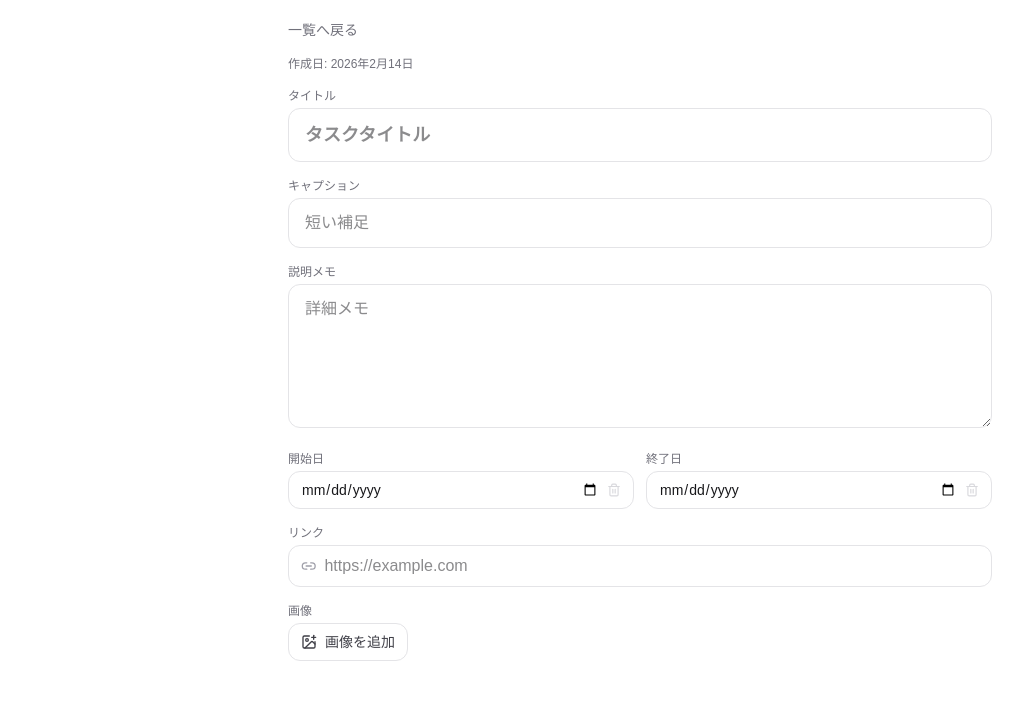
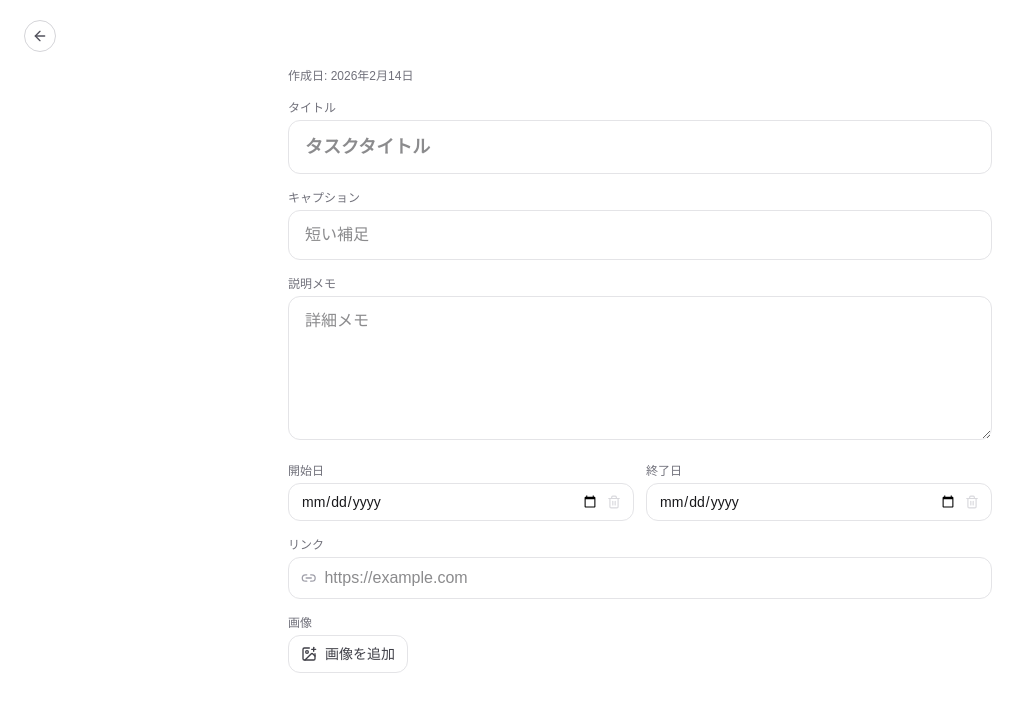
Before and after one commit to yontakulab/tsubushigoto, a Next.js app in the folder web/: page /task/new in a window 1280 px wide. Shown: the top 712 px of the page, without its empty margins (0-1031 px from the left). Built offline with nearby package versions, Linux system fonts and the light colour scheme.

Commit message:
詳細画面のフローティングボタン化

```diff
--- a/web/app/page.tsx
+++ b/web/app/page.tsx
@@ -485,7 +485,7 @@ export default function Home() {
   }, [isInitialLoaded]);
 
   useEffect(() => {
-    if (!isInitialLoaded) {
+    if (!isInitialLoaded || !isListVisible) {
       return;
     }
 
@@ -497,7 +497,7 @@ export default function Home() {
     window.requestAnimationFrame(() => {
       window.scrollTo({ top: scrollY, behavior: "auto" });
     });
-  }, [isInitialLoaded, tasks.length]);
+  }, [isInitialLoaded, isListVisible, tasks.length]);
 
   useEffect(() => {
     if (toastTimerRef.current !== null) {
--- a/web/components/task-editor-page.tsx
+++ b/web/components/task-editor-page.tsx
@@ -1,9 +1,8 @@
 "use client";
 
 import { ChangeEvent, FormEvent, useEffect, useMemo, useRef, useState } from "react";
-import Link from "next/link";
 import { useRouter } from "next/navigation";
-import { Check, ImagePlus, Link2, Trash2 } from "lucide-react";
+import { ArrowLeft, Check, ImagePlus, Link2, Trash2 } from "lucide-react";
 import {
   createTaskDraft,
   getTaskById,
@@ -207,7 +206,8 @@ export default function TaskEditorPage({ taskId }: TaskEditorPageProps) {
 
   return (
     <main className="mx-auto min-h-screen w-full max-w-3xl overflow-x-hidden bg-white px-5 py-5 text-zinc-900 sm:px-8">
-      <div className="mb-4 flex items-center justify-between" role="banner">
+      <div className="mb-4 h-8" role="banner" />
+
       <button
         type="button"
         onClick={() => {
@@ -217,25 +217,27 @@ export default function TaskEditorPage({ taskId }: TaskEditorPageProps) {
           }
           router.push("/");
         }}
-          className="text-sm text-zinc-500 hover:text-zinc-700"
+        className="fixed top-5 left-6 z-30 flex h-8 w-8 items-center justify-center rounded-full border border-zinc-300 bg-white/70 text-zinc-600"
+        aria-label="一覧へ戻る"
+        title="一覧へ戻る"
       >
-          一覧へ戻る
+        <ArrowLeft size={16} />
       </button>
+
       {taskId && (
         <button
           type="button"
           onClick={handleCompleteButtonClick}
-            className={`rounded-full border p-2 transition ${task.completed
-              ? "border-indigo-700 bg-indigo-700 text-white"
-              : "border-zinc-300 bg-white text-zinc-500"
+          className={`fixed top-5 right-6 z-30 flex h-8 w-8 items-center justify-center rounded-full border ${task.completed
+            ? "border-indigo-700 bg-indigo-700/90 text-white"
+            : "border-zinc-300 bg-white/70 text-zinc-500"
             }`}
           aria-label={task.completed ? "未完了にする" : "完了にする"}
           title={task.completed ? "完了" : "未完了"}
         >
-            <Check size={20} />
+          <Check size={16} />
         </button>
       )}
-      </div>
 
       <div className="mb-4 text-xs text-zinc-500">
         <span>作成日: {createdText}</span>
```
Lines whose indentation alone changed are shown as unchanged.
